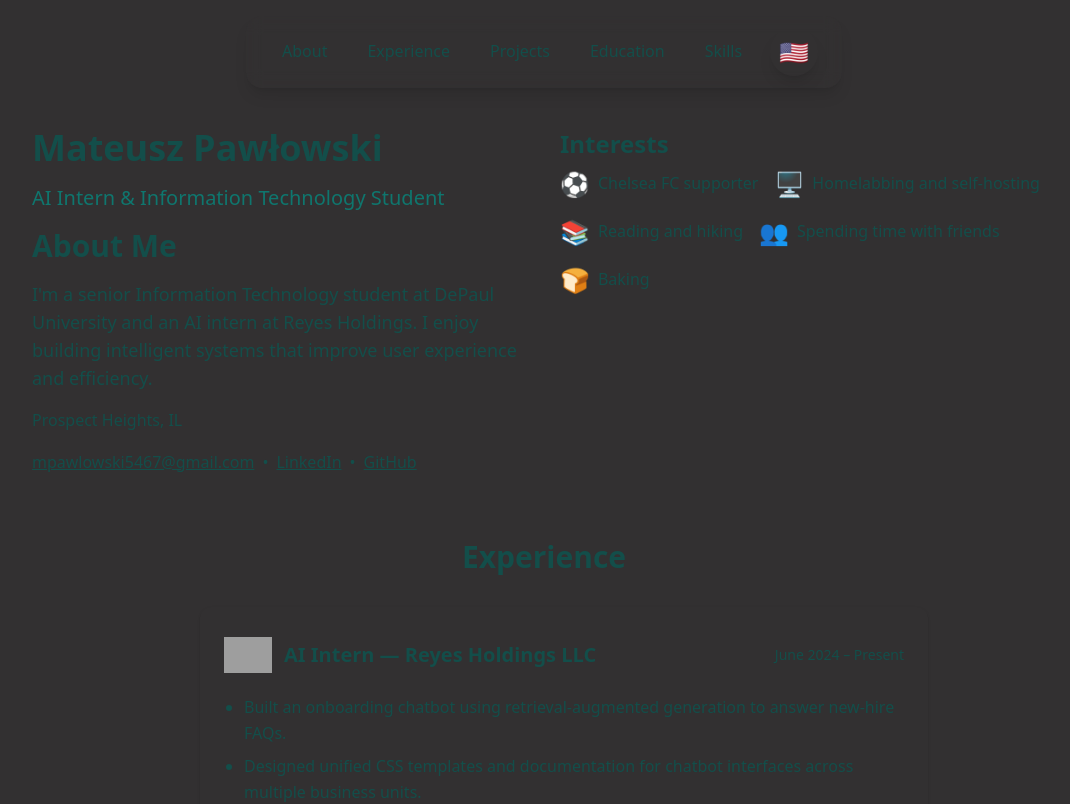
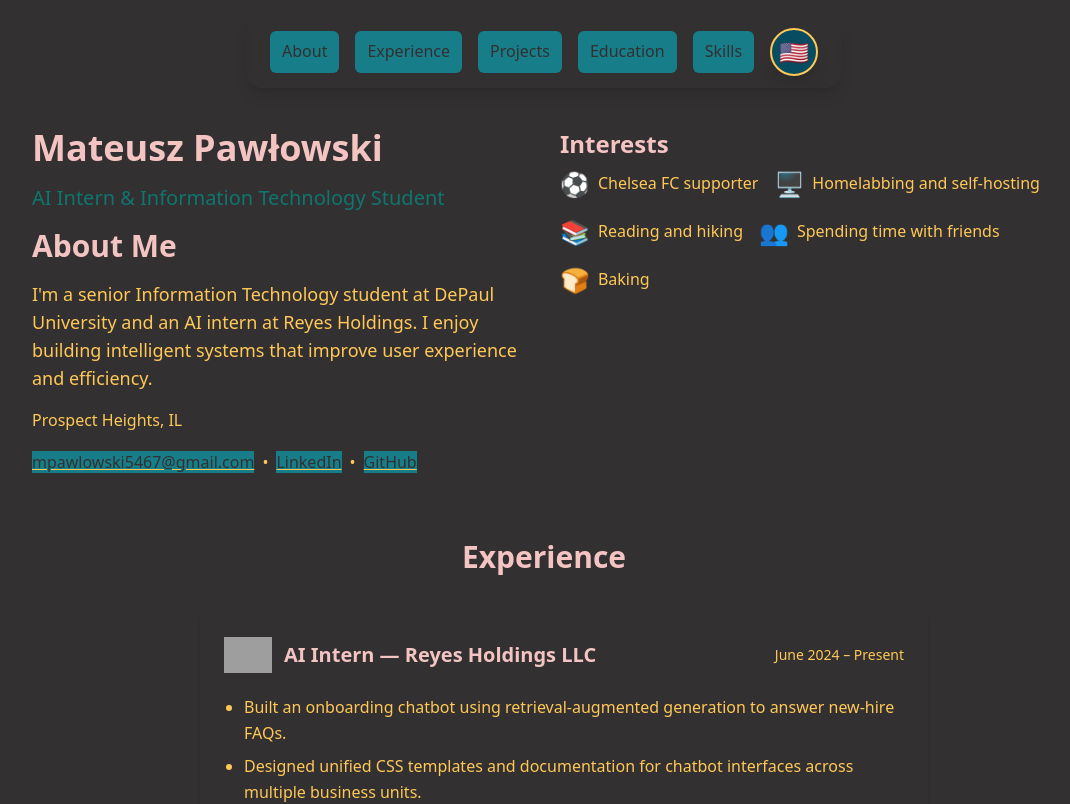
Before and after one commit to Mpawlowski5467/mateusz-pawlowski-portfolio, a React (Vite) app: page / in a window 1280 px wide. Shown: the top 804 px of the page, without its empty margins (96-1166 px from the left). Built offline with nearby package versions, Linux system fonts and the light colour scheme; grey boxes are pictures that could not be loaded.

Commit message:
style: apply full color theme

```diff
--- a/index.html
+++ b/index.html
@@ -77,7 +77,7 @@
     </script>
     <script src="https://cdn.tailwindcss.com"></script>
   </head>
-  <body class="bg-jet text-teal-900">
+  <body class="bg-jet">
     <div id="root"></div>
     <script type="module" src="/src/main.jsx"></script>
   </body>
--- a/src/index.css
+++ b/src/index.css
@@ -15,5 +15,42 @@ body {
   font-family: system-ui, Avenir, Helvetica, Arial, sans-serif;
   line-height: 1.6;
   background-color: var(--jet);
-  color: var(--teal);
+  color: var(--sunglow);
 }
+
+*, *::before, *::after {
+  border-color: var(--sunglow);
+}
+
+h1, h2, h3, h4, h5, h6 {
+  color: color-mix(in srgb, var(--poppy), white 70%);
+}
+
+a {
+  color: var(--jet);
+  background-color: var(--teal);
+  text-decoration-color: var(--sunglow);
+}
+
+a:hover,
+a:focus {
+  background-color: var(--midnight-green);
+  color: var(--sunglow);
+}
+
+button {
+  background-color: var(--midnight-green);
+  color: var(--sunglow);
+  border: 2px solid var(--sunglow);
+}
+
+button:hover,
+button:focus {
+  background-color: var(--teal);
+  color: var(--jet);
+}
+
+::selection {
+  background: color-mix(in srgb, var(--poppy), white 70%);
+  color: var(--jet);
+}
```
